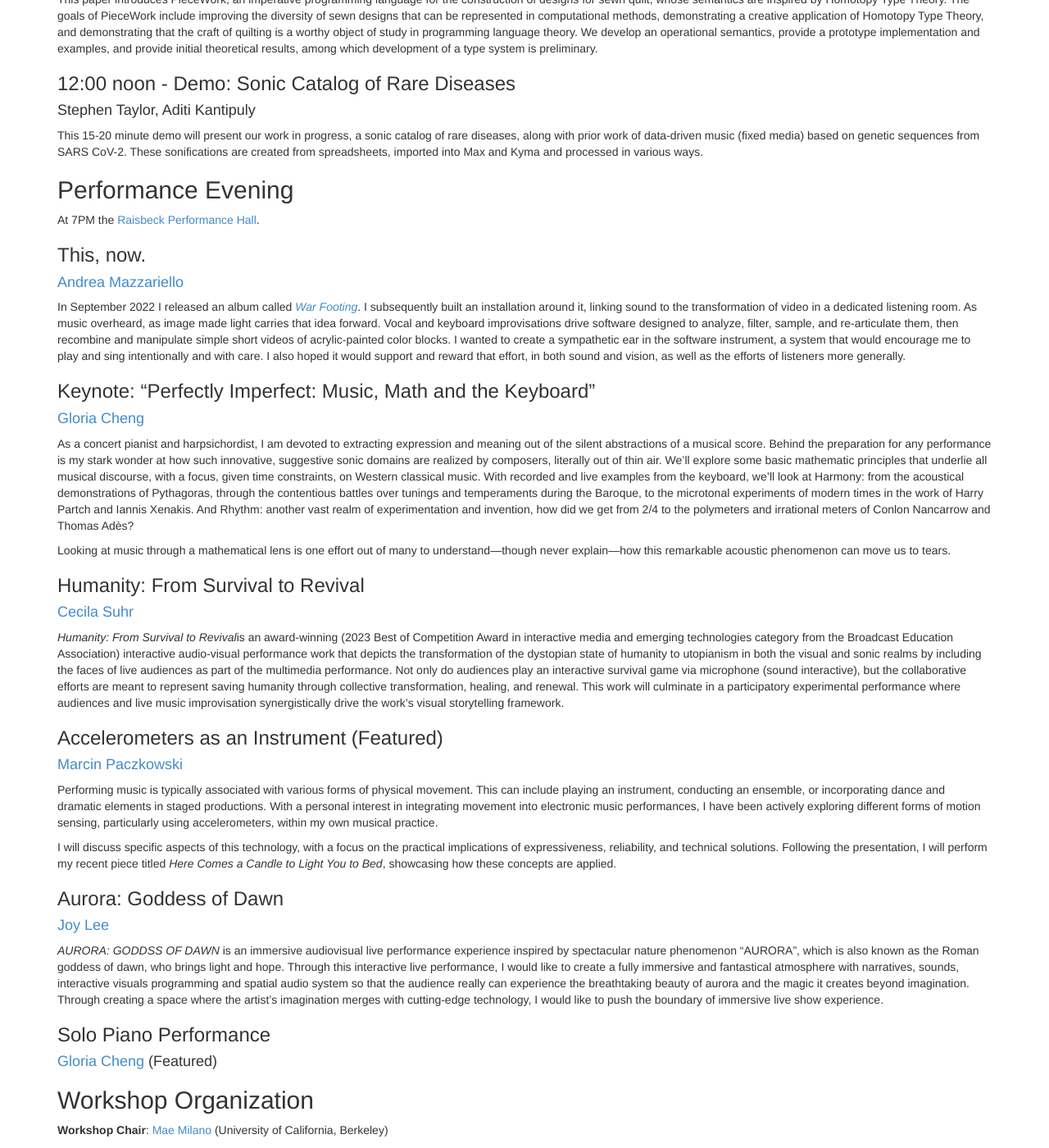
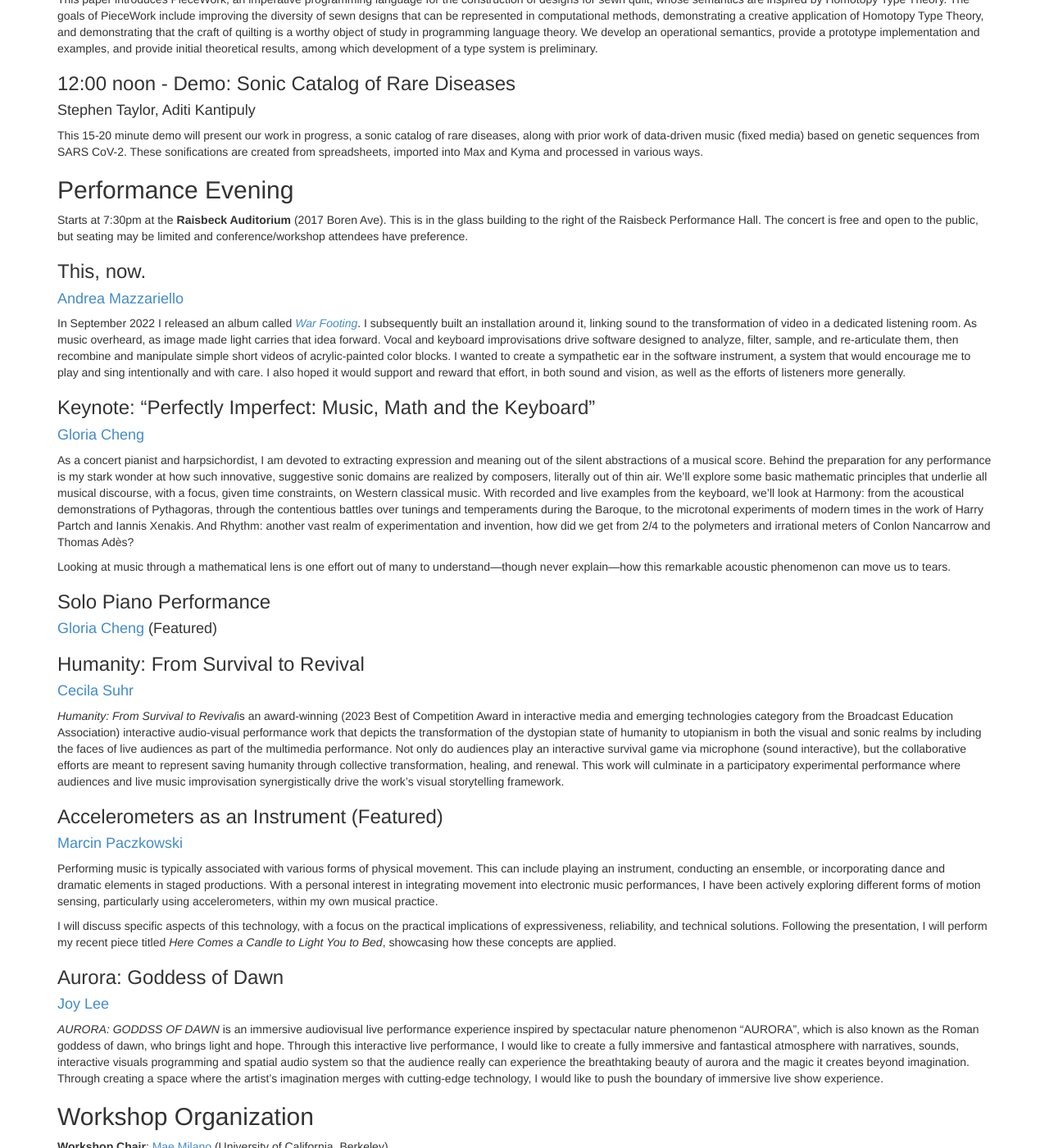
Before and after one commit to functional-art/functional-art.github.com, a Jekyll site: the page built from 2023/index.md, in a window 1280 px wide and 1400 px high, scrolled down 1642 px. Shown: the whole window at 82% size. Built offline with Jekyll 4.4.1, drawn with Linux system fonts in a browser that asks for light colours; nearby versions of some CDN libraries.

Commit message:
correct concert time and location

```diff
--- a/2023/index.md
+++ b/2023/index.md
@@ -143,9 +143,10 @@
 
 ## Performance Evening {#performance}
 
-At 7PM the [Raisbeck Performance
-Hall](https://www.discoverslu.com/location/raisbeck-hall/).
-
+Starts at 7:30pm at the **Raisbeck Auditorium** (2017 Boren Ave).
+This is in the glass building to the right of the Raisbeck Performance
+Hall. The concert is free and open to the public, but seating may
+be limited and conference/workshop attendees have preference.
 
 ### This, now.
 #### [Andrea Mazzariello](https://www.andreamazzariello.com/)
```
Also changed, not shown: other parts of 2023/index.md (+3 -3 lines).
